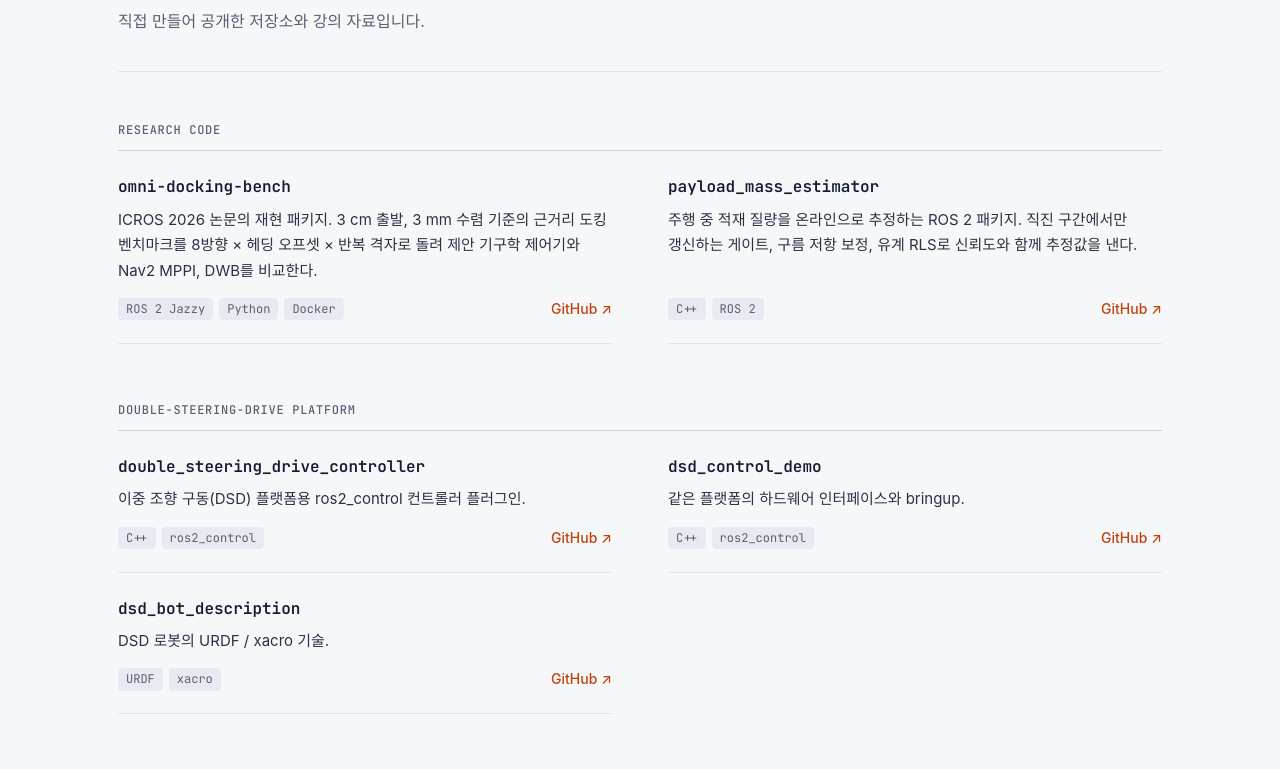
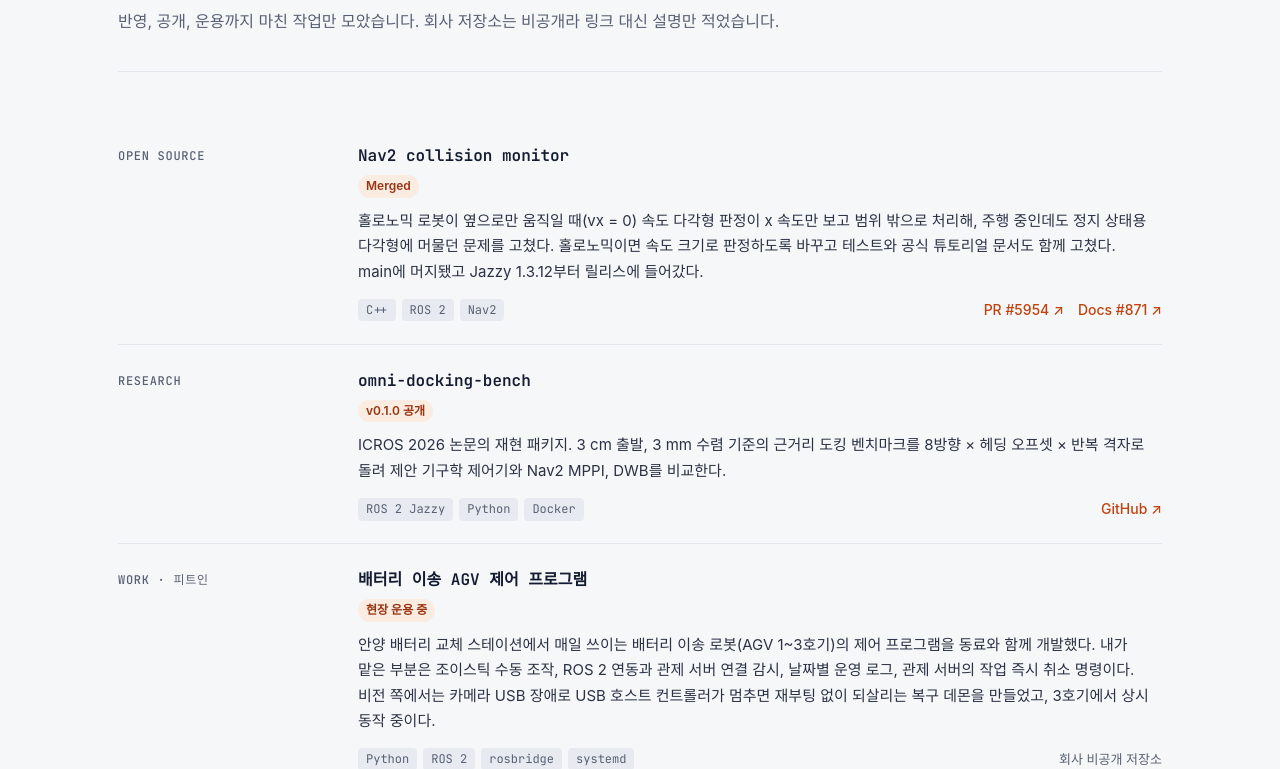
Before and after one commit to mach0312/mach0312.github.io, an Astro site: page /projects in a window 1280 px wide. Shown: the part 184-953 px from the top of the page. Built offline with nearby package versions, Linux system fonts and the light colour scheme; Astro itself is replaced by a stand-in of ours; a web font is replaced by a local one.

Commit message:
Projects를 완성도 기준으로 다시 고르고 Nav2 기여와 회사 업무 추가 (#2)
* fix: Projects를 완성도 기준으로 다시 고르고 Nav2 기여와 회사 업무 추가

- 넣는 기준: upstream 머지, 논문 공개 자료, 현장 운용, 강의 완료
- 추가: Nav2 collision monitor PR #5954(머지, Jazzy 1.3.12부터 릴리스)와 문서 PR #871
- 추가: 배터리 이송 AGV 제어 프로그램(현장 운용 중, 비공개라 링크 없이 맡은 부분만)
- 뺌: payload_mass_estimator(하루 커밋, 실기 검증 전), DSD 3종(README 없음, 2025-08 이후 멈춤),
  pgv_tracing_mode(회사 pgv_guided_controller로 옮겨 가고 멈춘 옛 공개본)
- payload 글은 draft로 내림
- 프로젝트마다 완성도 표시(Merged, v0.1.0 공개, 현장 운용 중, 강의 영상 11편)

* style: Projects를 About처럼 왼쪽 분류, 오른쪽 한 줄 목록으로

```diff
--- a/src/data/profile.ts
+++ b/src/data/profile.ts
@@ -45,66 +45,68 @@
 
 export type Project = {
 	name: string;
+	/** 완성도를 한눈에 보여 주는 짧은 표시. 예: Merged, 현장 운용 중 */
+	status: string;
 	desc: string;
 	stack: string[];
 	links: { label: string; href: string }[];
+	/** 링크를 걸 수 없는 비공개 작업일 때 링크 자리에 보이는 문구 */
+	privateNote?: string;
 };
 
 const gh = (repo: string) => ({ label: 'GitHub', href: `https://github.com/mach0312/${repo}` });
 
+// 끝까지 마친 작업만 넣는다: upstream 머지, 논문 공개 자료, 현장 운용, 강의 완료.
+// 넣지 않는 것: 커밋이 며칠에 몰리고 멈춘 저장소, README가 비어 있는 저장소,
+// 회사 저장소로 옮겨 가고 멈춘 옛 공개본, 아직 개발 중인 회사 일.
 export const PROJECT_GROUPS: { title: string; items: Project[] }[] = [
 	{
-		title: 'Research code',
+		title: 'Open source',
+		items: [
+			{
+				name: 'Nav2 collision monitor',
+				status: 'Merged',
+				desc: '홀로노믹 로봇이 옆으로만 움직일 때(vx = 0) 속도 다각형 판정이 x 속도만 보고 범위 밖으로 처리해, 주행 중인데도 정지 상태용 다각형에 머물던 문제를 고쳤다. 홀로노믹이면 속도 크기로 판정하도록 바꾸고 테스트와 공식 튜토리얼 문서도 함께 고쳤다. main에 머지됐고 Jazzy 1.3.12부터 릴리스에 들어갔다.',
+				stack: ['C++', 'ROS 2', 'Nav2'],
+				links: [
+					{ label: 'PR #5954', href: 'https://github.com/ros-navigation/navigation2/pull/5954' },
+					{ label: 'Docs #871', href: 'https://github.com/ros-navigation/docs.nav2.org/pull/871' },
+				],
+			},
+		],
+	},
+	{
+		title: 'Research',
 		items: [
 			{
 				name: 'omni-docking-bench',
+				status: 'v0.1.0 공개',
 				desc: 'ICROS 2026 논문의 재현 패키지. 3 cm 출발, 3 mm 수렴 기준의 근거리 도킹 벤치마크를 8방향 × 헤딩 오프셋 × 반복 격자로 돌려 제안 기구학 제어기와 Nav2 MPPI, DWB를 비교한다.',
 				stack: ['ROS 2 Jazzy', 'Python', 'Docker'],
 				links: [gh('omni-docking-bench')],
 			},
+		],
+	},
+	{
+		title: 'Work · 피트인',
+		items: [
 			{
-				name: 'payload_mass_estimator',
-				desc: '주행 중 적재 질량을 온라인으로 추정하는 ROS 2 패키지. 직진 구간에서만 갱신하는 게이트, 구름 저항 보정, 유계 RLS로 신뢰도와 함께 추정값을 낸다.',
-				stack: ['C++', 'ROS 2'],
-				links: [gh('payload_mass_estimator')],
+				name: '배터리 이송 AGV 제어 프로그램',
+				status: '현장 운용 중',
+				desc: '안양 배터리 교체 스테이션에서 매일 쓰이는 배터리 이송 로봇(AGV 1~3호기)의 제어 프로그램을 동료와 함께 개발했다. 내가 맡은 부분은 조이스틱 수동 조작, ROS 2 연동과 관제 서버 연결 감시, 날짜별 운영 로그, 관제 서버의 작업 즉시 취소 명령이다. 비전 쪽에서는 카메라 USB 장애로 USB 호스트 컨트롤러가 멈추면 재부팅 없이 되살리는 복구 데몬을 만들었고, 3호기에서 상시 동작 중이다.',
+				stack: ['Python', 'ROS 2', 'rosbridge', 'systemd'],
+				links: [],
+				privateNote: '회사 비공개 저장소',
 			},
 		],
 	},
 	{
-		title: 'Double-steering-drive platform',
+		title: 'Teaching',
 		items: [
 			{
-				name: 'double_steering_drive_controller',
-				desc: '이중 조향 구동(DSD) 플랫폼용 ros2_control 컨트롤러 플러그인.',
-				stack: ['C++', 'ros2_control'],
-				links: [gh('double_steering_drive_controller')],
-			},
-			{
-				name: 'dsd_control_demo',
-				desc: '같은 플랫폼의 하드웨어 인터페이스와 bringup.',
-				stack: ['C++', 'ros2_control'],
-				links: [gh('dsd_control_demo')],
-			},
-			{
-				name: 'dsd_bot_description',
-				desc: 'DSD 로봇의 URDF / xacro 기술.',
-				stack: ['URDF', 'xacro'],
-				links: [gh('dsd_bot_description')],
-			},
-		],
-	},
-	{
-		title: 'Tools & teaching',
-		items: [
-			{
-				name: 'pgv_tracing_mode',
-				desc: 'PGV 라인 센서의 자세(x, y, yaw)로 라인 정렬, 주행, 미세 위치 보정을 하는 ROS 2 패키지. 홀로노믹과 비홀로노믹 플랫폼을 모두 지원한다.',
-				stack: ['Python', 'ROS 2 Humble'],
-				links: [gh('pgv_tracing_mode')],
-			},
-			{
 				name: 'Sampling-Based-Planning_Tutorial',
-				desc: 'RCI Lab(경희대학교) 강의 자료. PRM, RRT, RRT*, Informed RRT*, Connect-RRT를 Python으로 처음부터 구현했다.',
+				status: '강의 영상 11편',
+				desc: 'RCI Lab(경희대학교) 강의 자료. PRM, RRT, RRT*, Informed RRT*, Connect-RRT를 Python으로 처음부터 구현하고 영상 강의로 설명했다.',
 				stack: ['Python'],
 				links: [
 					gh('Sampling-Based-Planning_Tutorial'),
--- a/src/pages/index.astro
+++ b/src/pages/index.astro
@@ -93,8 +93,8 @@
 		<h2 class="section-label" id="work">Projects</h2>
 		<div>
 			<p class="section-note">
-				정밀 도킹 벤치마크, 적재 질량 추정기, 이중 조향 구동 플랫폼용 ros2_control 패키지, 샘플링 기반 계획 강의
-				자료를 공개해 두었습니다.
+				Nav2 기여, 정밀 도킹 논문의 재현 패키지, 현장에서 운용 중인 배터리 이송 로봇 제어 소프트웨어, 샘플링 기반
+				계획 강의를 모았습니다.
 			</p>
 			<a class="more-link" href="/projects/">프로젝트 보기 →</a>
 		</div>
--- a/src/pages/projects.astro
+++ b/src/pages/projects.astro
@@ -3,10 +3,10 @@
 import Base from '../layouts/Base.astro';
 ---
 
-<Base title="Projects" description="손재락이 직접 만들어 공개한 저장소와 강의 자료.">
+<Base title="Projects" description="반영, 공개, 운용까지 마친 작업만 모았습니다.">
 	<header class="page-head">
 		<h1>Projects</h1>
-		<p>직접 만들어 공개한 저장소와 강의 자료입니다.</p>
+		<p>반영, 공개, 운용까지 마친 작업만 모았습니다. 회사 저장소는 비공개라 링크 대신 설명만 적었습니다.</p>
 	</header>
 	{
 		PROJECT_GROUPS.map((group) => (
@@ -16,8 +16,9 @@
 					{group.items.map((p) => (
 						<li class="project">
 							<h3 class="project-name">
-								<a href={p.links[0]?.href}>{p.name}</a>
+								{p.links[0] ? <a href={p.links[0].href}>{p.name}</a> : <span>{p.name}</span>}
 							</h3>
+							<p class="project-status">{p.status}</p>
 							<p>{p.desc}</p>
 							<div class="project-meta">
 								<ul class="stack" aria-label="사용 기술">
@@ -29,6 +30,9 @@
 									{p.links.map((l) => (
 										<a href={l.href}>{l.label} ↗</a>
 									))}
+									{p.links.length === 0 && p.privateNote && (
+										<span class="project-private">{p.privateNote}</span>
+									)}
 								</span>
 							</div>
 						</li>
--- a/src/styles/global.css
+++ b/src/styles/global.css
@@ -725,19 +725,20 @@
 
 /* 프로젝트 */
 
-.project-group + .project-group {
-	margin-top: 56px;
+.project-group {
+	display: grid;
+	grid-template-columns: 176px minmax(0, 1fr);
+	gap: 64px;
+	border-bottom: 1px solid var(--line);
 }
 
 .project-group .section-label {
-	padding: 0 0 10px;
-	border-bottom: 1px solid var(--line-strong);
+	padding: 26px 0 0;
 }
 
 .project-list {
 	display: grid;
-	grid-template-columns: repeat(2, minmax(0, 1fr));
-	column-gap: 56px;
+	grid-template-columns: minmax(0, 1fr);
 	margin: 0;
 	padding: 0;
 	list-style: none;
@@ -748,6 +749,10 @@
 	flex-direction: column;
 	padding: 22px 0;
 	border-bottom: 1px solid var(--line);
+}
+
+.project:last-child {
+	border-bottom: 0;
 }
 
 .project-name {
@@ -766,6 +771,23 @@
 	flex: 1;
 	margin: 0 0 14px;
 	font-size: 15px;
+}
+
+.project .project-status {
+	flex: none;
+	align-self: flex-start;
+	margin: 0 0 10px;
+	padding: 1px 8px;
+	border-radius: 999px;
+	background: var(--accent-soft);
+	color: var(--accent-strong);
+	font-size: 12px;
+	font-weight: 600;
+}
+
+.project-private {
+	color: var(--muted);
+	font-size: 13px;
 }
 
 .project-meta {
@@ -1256,8 +1278,13 @@
 		padding: 40px 0;
 	}
 
-	.project-list {
+	.project-group {
 		grid-template-columns: minmax(0, 1fr);
+		gap: 0;
+	}
+
+	.project-group .section-label {
+		padding: 28px 0 0;
 	}
 }
 
```
Also changed, not shown: src/content/blog/payload-mass-estimator.md (+2 -0 lines).
